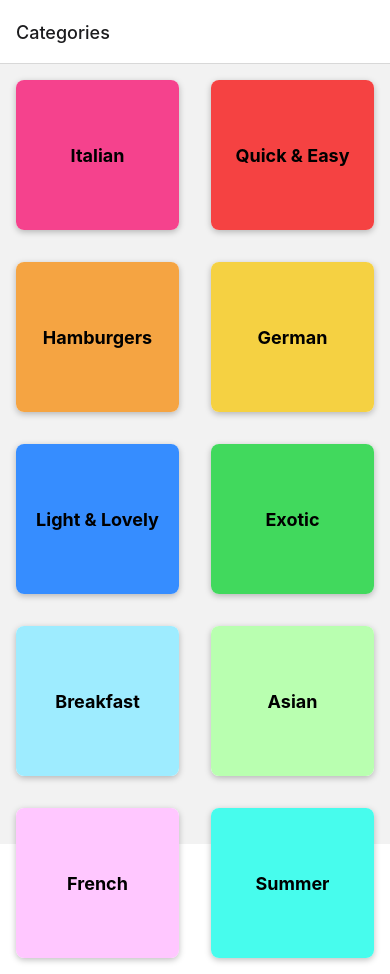
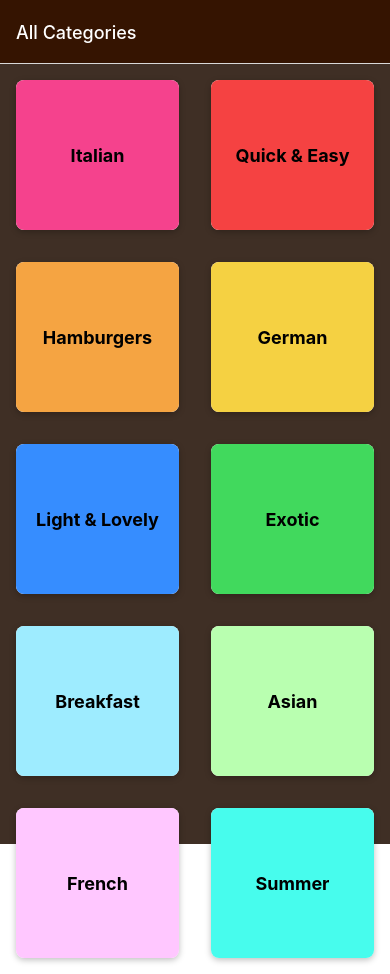
Before and after one commit to WellingtonDefassio/menu-restaurant, a React Native app: screen / in a window 390 px wide. Built offline with nearby package versions, Linux system fonts and the light colour scheme.

Commit message:
styles screen header and layout.

```diff
--- a/App.tsx
+++ b/App.tsx
@@ -11,10 +11,20 @@ const Stack = createNativeStackNavigator()
 export default function App() {
     return (
         <>
-            <StatusBar style={"dark"}/>
+            <StatusBar style={"light"}/>
             <NavigationContainer>
-                <Stack.Navigator>
-                    <Stack.Screen name={"Categories"} component={CategoriesScreens}/>
+                <Stack.Navigator screenOptions={{
+                    headerStyle: {backgroundColor: "#351401"},
+                    headerTintColor: "white",
+                    contentStyle: {backgroundColor: "#3f2f25"}
+                }}>
+                    <Stack.Screen
+                        name={"Categories"}
+                        component={CategoriesScreens}
+                        options={{
+                            title: "All Categories",
+                        }}
+                    />
                     <Stack.Screen name={"Meals"} component={MealsOverviewScreen}/>
                 </Stack.Navigator>
             </NavigationContainer>
--- a/src/screens/MealsOverviewScreen.tsx
+++ b/src/screens/MealsOverviewScreen.tsx
@@ -1,20 +1,33 @@
-import React from 'react';
+import React, {useEffect, useLayoutEffect} from 'react';
 import {View, Text, StyleSheet, FlatList} from 'react-native';
-import {MEALS} from "../models/data/dummy-data";
+import {MEALS, CATEGORIES} from "../models/data/dummy-data";
 import Meal from "../models/meal";
 import MealItem from "../components/MealItem";
+import {NavigationProp, ParamListBase} from "@react-navigation/native";
+import category from "../models/category";
 
 interface MealsOverviewScreenProps {
-    navigation: any
-    route: { params: { categoryId: string } }
+    navigation: NavigationProp<ParamListBase>
+    route: any
 }
 
 export default function MealsOverviewScreen(props: MealsOverviewScreenProps) {
+
+
     const categoryId = props.route.params.categoryId;
 
     const displayMeals = MEALS.filter((mealItem) => {
         return mealItem.categoryIds.indexOf(categoryId) >= 0
     })
+
+    const categoryMeal = CATEGORIES.find((category) => {
+        return category.id === categoryId
+    })
+
+    useLayoutEffect(() => {
+        props.navigation.setOptions({title: categoryMeal?.title})
+    }, []);
+
 
     function renderMealItem(item: Meal) {
         return (
```
